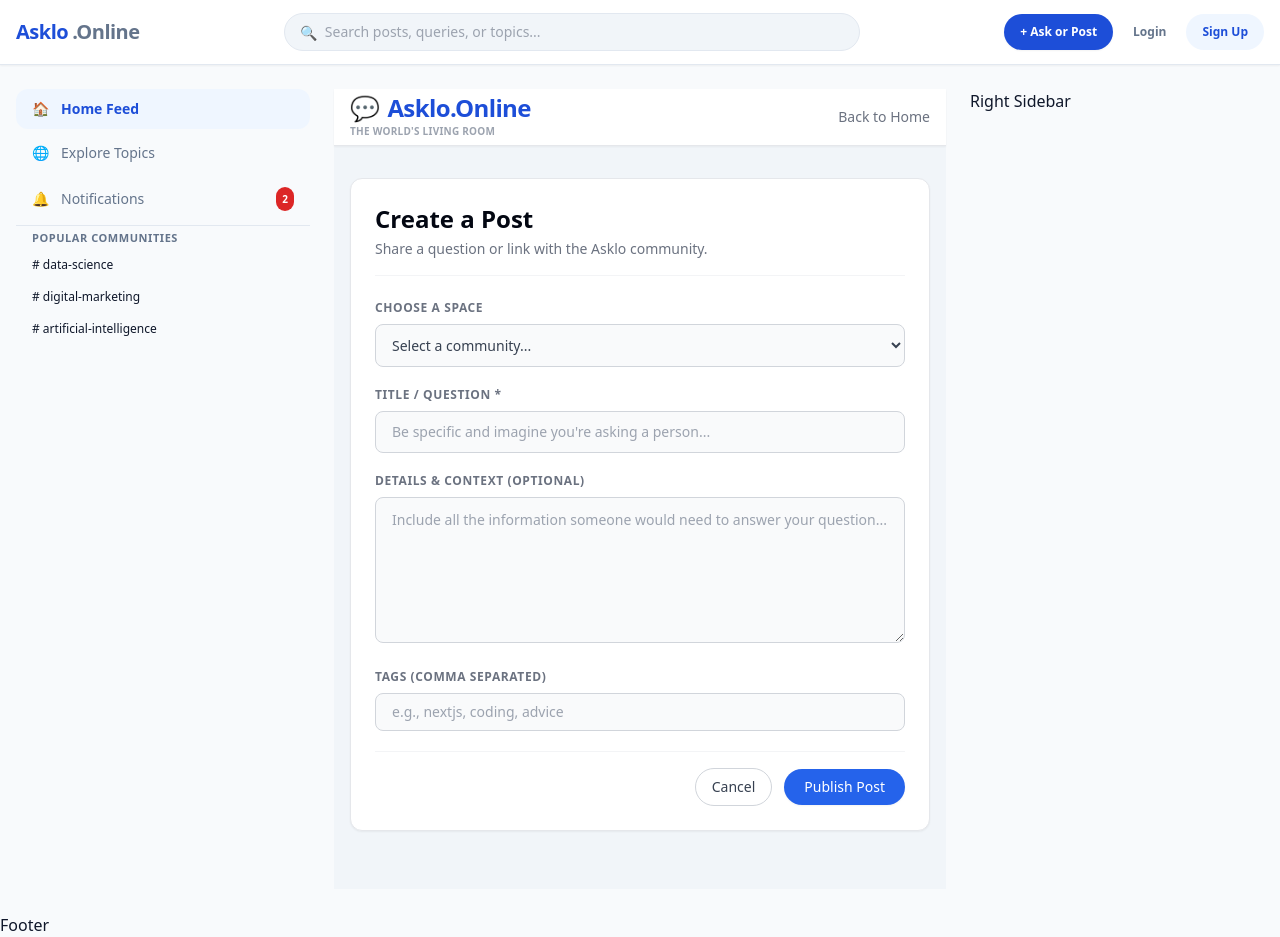
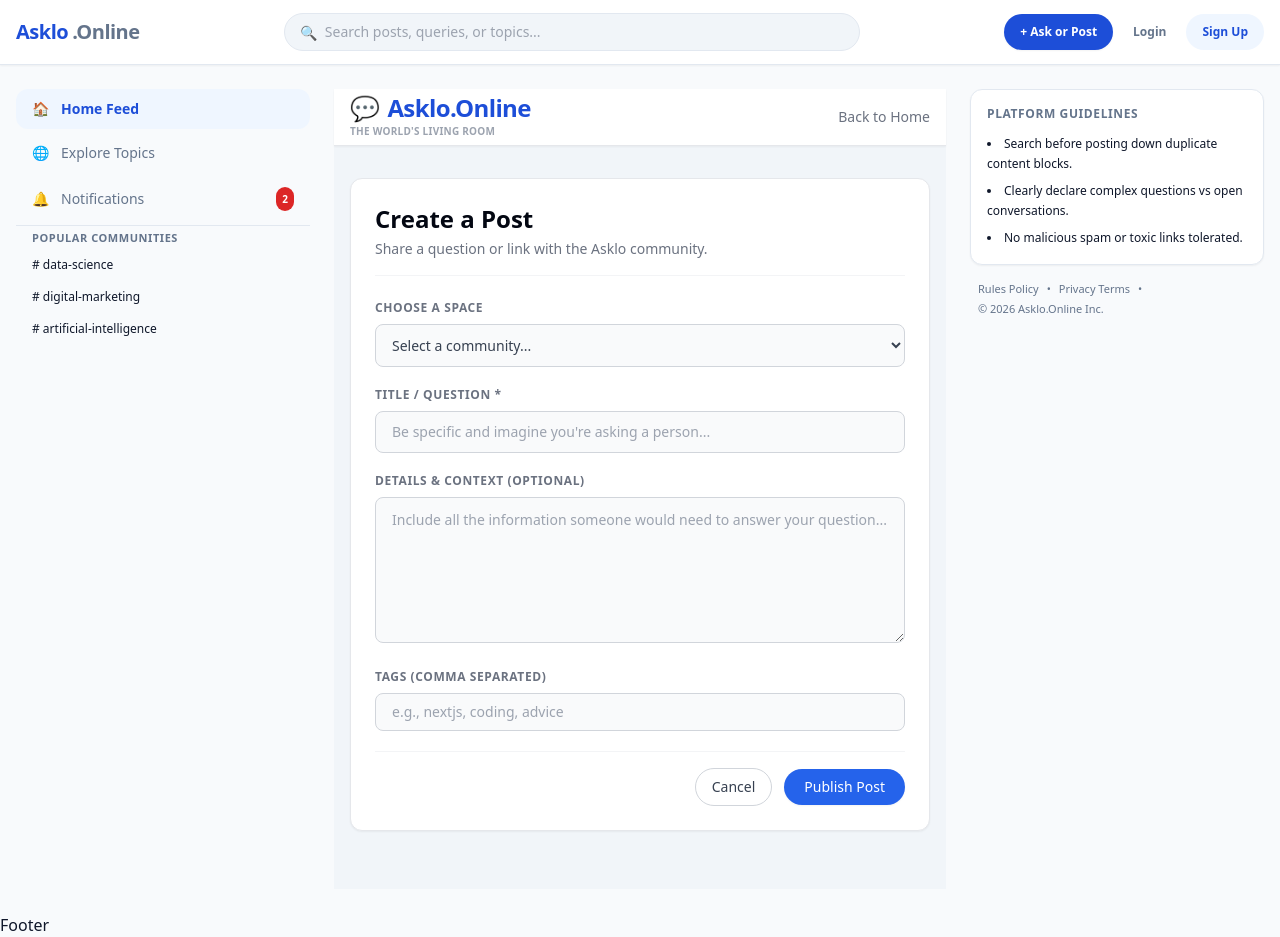
Before and after one commit to askloonline-maker/portfolio-website, a Next.js app: page /ask in a window 1280 px wide. Built offline with nearby package versions, Linux system fonts and the light colour scheme.

Commit message:
Refactor RightSidebar component with structured layout

```diff
--- a/components/RightSidebar.tsx
+++ b/components/RightSidebar.tsx
@@ -1 +1,27 @@
-export default function RightSidebar(){return <div>Right Sidebar</div>}
+import React from "react";
+import Link from "next/link";
+
+export default function RightSidebar() {
+  return (
+    <div className="space-y-4 w-full">
+      {/* Rule Framework Card */}
+      <div className="bg-white border border-[#e2e8f0] rounded-xl p-4 shadow-sm">
+        <h3 className="font-bold text-xs uppercase text-[#64748b] tracking-wider mb-3">Platform Guidelines</h3>
+        <ul className="text-xs space-y-2 text-[#0f172a] list-disc list-inside leading-relaxed">
+          <li>Search before posting down duplicate content blocks.</li>
+          <li>Clearly declare complex questions vs open conversations.</li>
+          <li>No malicious spam or toxic links tolerated.</li>
+        </ul>
+      </div>
+
+      {/* Mini Technical Footer */}
+      <div className="text-[11px] text-[#64748b] px-2 flex flex-wrap gap-x-2 gap-y-1">
+        <Link href="/" className="hover:underline">Rules Policy</Link>
+        <span>•</span>
+        <Link href="/" className="hover:underline">Privacy Terms</Link>
+        <span>•</span>
+        <p>© 2026 Asklo.Online Inc.</p>
+      </div>
+    </div>
+  );
+}
```
